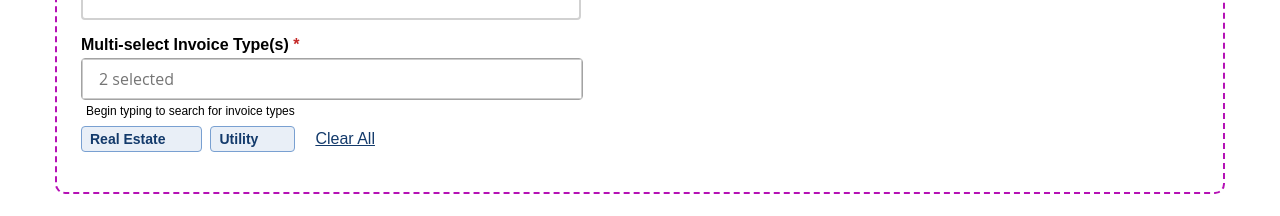
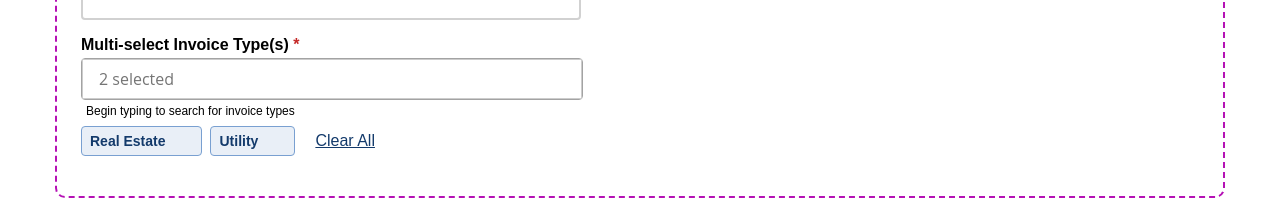
Before and after one commit to Billybobchops/design-system, a Next.js app: page / in a window 1280 px wide. Shown: the part 4760-4976 px from the top of the page. Built offline with nearby package versions, Linux system fonts and the light colour scheme.

Commit message:
fix padding

```diff
--- a/src/components/Chip.module.scss
+++ b/src/components/Chip.module.scss
@@ -21,7 +21,7 @@
 	}
 
 	.icon {
-		padding: 0 variables.$spacing-xxs;
+		padding: variables.$spacing-xxs;
 	}
 
 	.iconHover {
```
